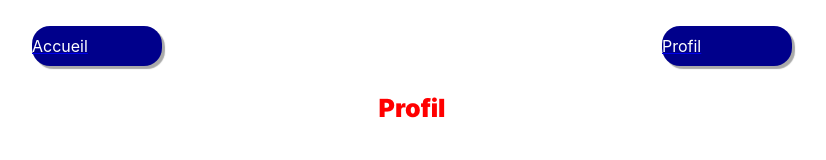
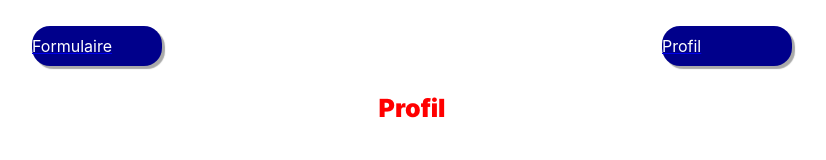
Before and after one commit to macenteno63/ekip1, a React (Create React App) app: page /profil in a window 1280 px wide. Shown: the top 160 px of the page, without its empty margins (228-1054 px from the left). Built offline with nearby package versions, Linux system fonts and the light colour scheme.

Commit message:
modification du server backend

```diff
--- a/src/components/Navigation.js
+++ b/src/components/Navigation.js
@@ -6,8 +6,8 @@ const Navigation = () => {
     return (
         <div className="Navigation">
             <ul>
-                <NavLink to="/accueil" className={(nav) => (nav.isActive ? "nav-active" : "")} end>
-                    <li>Accueil</li>
+                <NavLink to="/formulaire" className={(nav) => (nav.isActive ? "nav-active" : "")} end>
+                    <li>Formulaire</li>
                 </NavLink>
                 <NavLink to="/profil" className={(nav) => (nav.isActive ? "nav-active" : "")} end>
                     <li>Profil</li>
```
Also changed, not shown: 2 other files (tests, documents, lock files or other folders).
